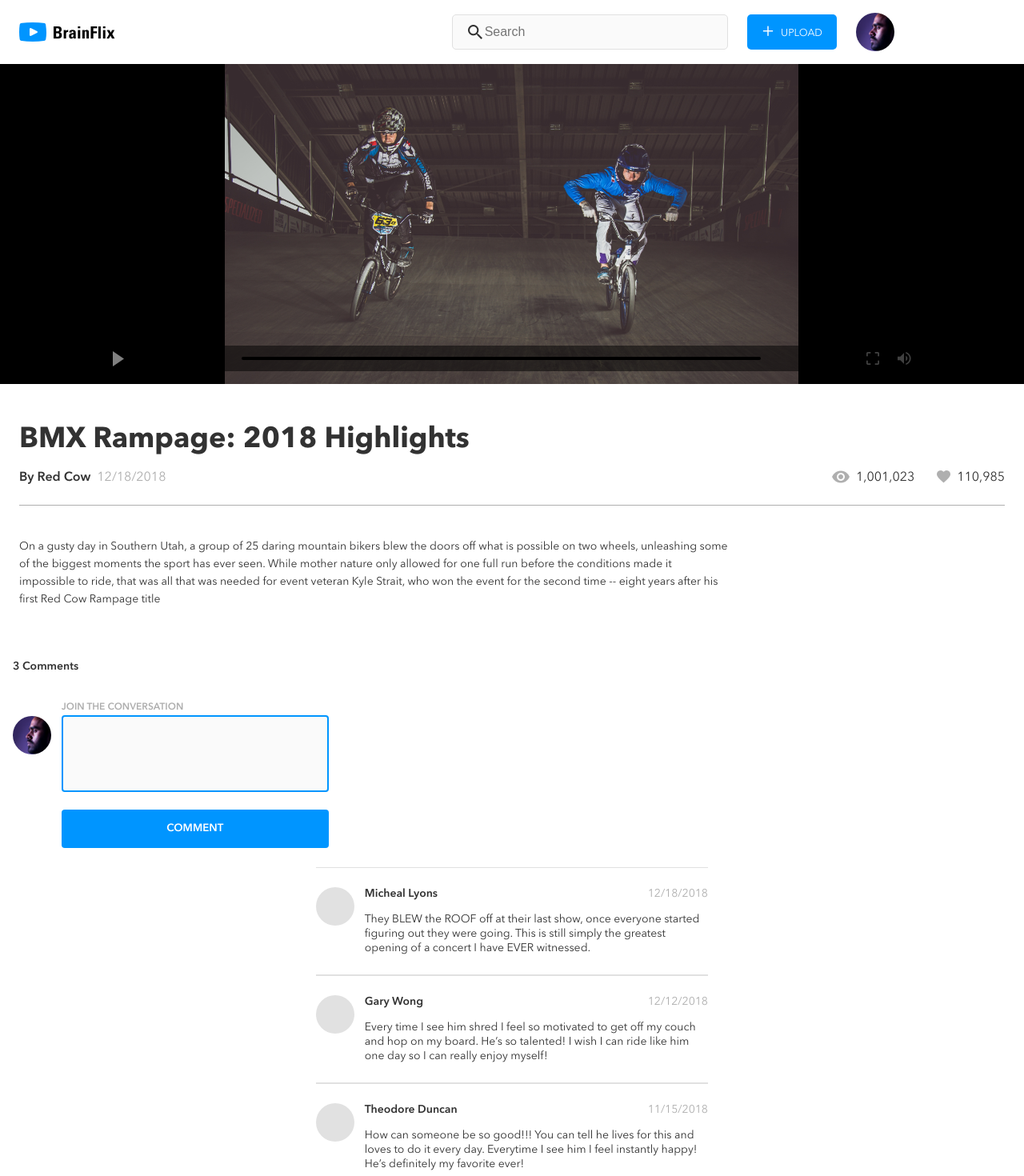
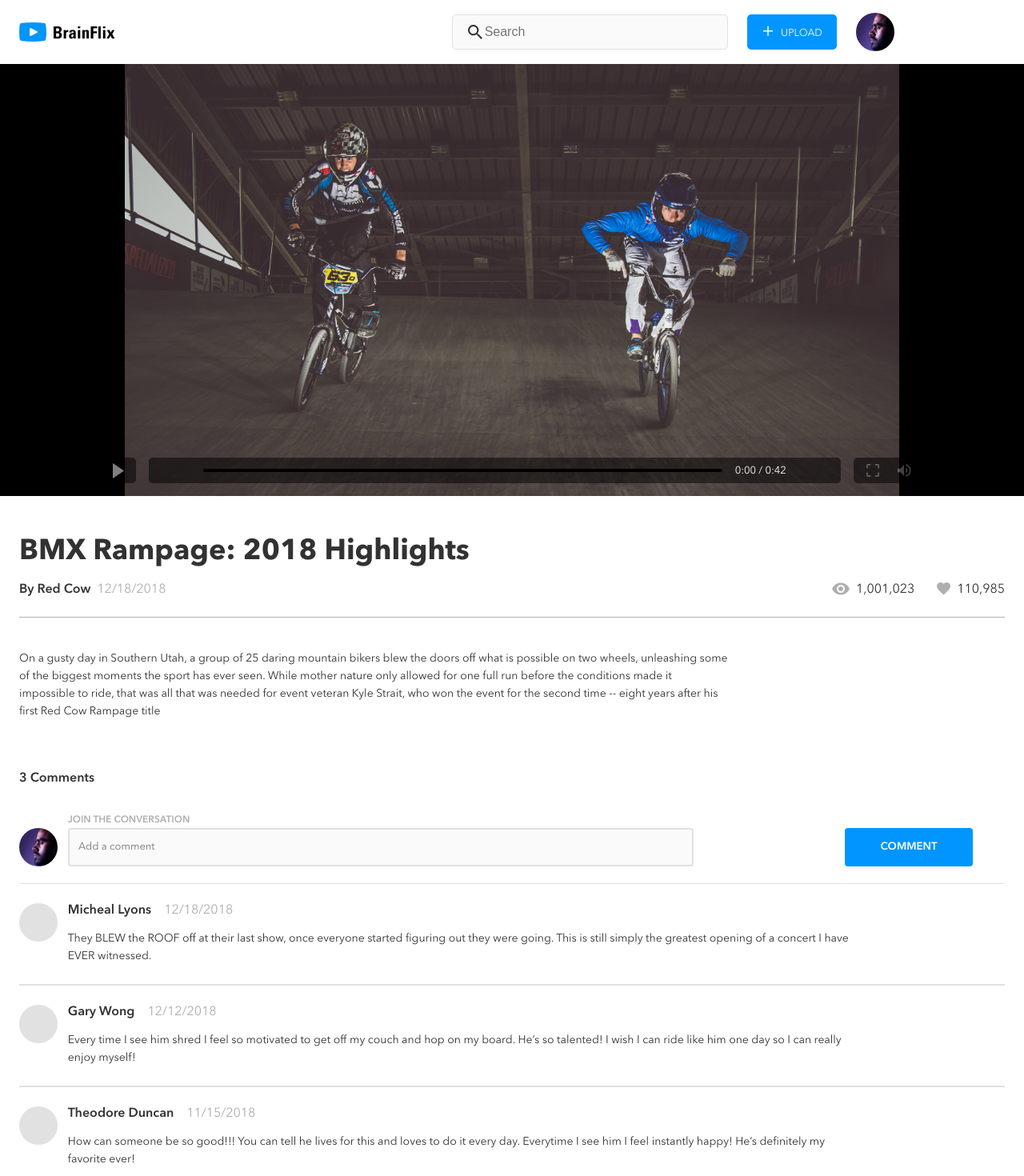
Before and after one commit to JDanielV/daniel-villaverde-brainflix, a React (Create React App) app in the folder sprint-one/: page / in a window 1280 px wide. Shown: the top 1470 px of the page at 80% size. Built offline with nearby package versions, Linux system fonts and the light colour scheme.

Commit message:
almost done styling all, about to try something crazy so committing first

```diff
--- a/sprint-one/src/components/CommentsSection.js
+++ b/sprint-one/src/components/CommentsSection.js
@@ -10,6 +10,7 @@
       <div className="comments-section__form-wrapper">
         <div className="comments-section__form-user-img" />
         <form className="comments-section__form">
+          <div className="comments-section__form-input-wrapper">
             <label
               className="comments-section__form-label"
               htmlFor="comment-field"
@@ -20,7 +21,9 @@
               type="text"
               className="comments-section__form-input"
               name="comment-field"
+              placeholder="Add a comment"
             />
+          </div>
           <button type="submit" className="comments-section__form-button">
             Comment
           </button>
--- a/sprint-one/src/styles/_partials/_comments.scss
+++ b/sprint-one/src/styles/_partials/_comments.scss
@@ -6,15 +6,39 @@
   margin-bottom: 2.5rem;
   font-family: "Avenir Next";
 
+  @include tablet {
+    padding: 0 1.5rem;
+  }
+
   &__comments-count {
     display: inline-block;
     font-family: "Avenir Next Demi Bold";
     margin-bottom: 2rem;
     font-size: 0.875rem;
+
+    @include tablet {
+      font-size: 1rem;
+      margin-bottom: 2rem;
+    }
   }
 
   &__form-wrapper {
     display: flex;
+    width: 100%;
+
+    @include tablet {
+      align-items: center;
+      justify-content: space-between;
+    }
+  }
+
+  &__form {
+    @include tablet {
+      display: flex;
+      justify-content: space-between;
+      align-items: center;
+      width: 100%;
+    }
   }
 
   &__form-user-img {
@@ -27,10 +51,22 @@
     border-radius: 40px;
     margin-top: 1.3rem;
     margin-right: 0.8rem;
+
+    @include tablet {
+      margin-top: 0;
+    }
+  }
+
+  &__form-input-wrapper {
+    @include tablet {
+      display: flex;
+      flex-direction: column;
+      width: 66.75%;
+      margin-right: 1rem;
+    }
   }
 
   &__form-label {
-    display: inline-block;
     font-family: "Avenir Next Demi Bold";
     text-transform: uppercase;
     color: $darker-gray;
@@ -48,12 +84,19 @@
     border-radius: 4px;
     height: 6rem;
     padding: 0.7rem 0.7rem;
-    border: solid 2px $primary-cta;
+    border: solid 2px $normal-gray;
     margin-bottom: 1rem;
     resize: none;
 
+    @include tablet {
+      height: 3rem;
+      width: 100%;
+      margin-bottom: 1.3rem;
+      padding: 0.8rem 0.7rem;
+    }
+
     &:focus {
-      border-color: $nav-text-black;
+      border-color: $primary-cta;
       outline: none;
     }
   }
@@ -70,6 +113,13 @@
     display: block;
     margin-bottom: 1.5rem;
 
+    @include tablet {
+      width: 10rem;
+      display: inline-block;
+      margin-bottom: 0;
+      margin-right: 2.5rem;
+    }
+
     &:hover {
       background-color: $hover-cta;
     }
@@ -82,6 +132,10 @@
     width: 100%;
     max-width: 30.625rem;
     padding-left: 0;
+
+    @include tablet {
+      max-width: 100%;
+    }
   }
 
   &__comment-li-wrapper {
@@ -92,6 +146,10 @@
     min-width: 18rem;
     padding: 1.5rem 0;
     font-size: 0.875rem;
+
+    @include tablet {
+      font-size: 1rem;
+    }
   }
 
   &__comment-user-img {
@@ -106,6 +164,10 @@
   &__comment-user-timestamp-wrapper {
     display: flex;
     justify-content: space-between;
+
+    @include tablet {
+      justify-content: flex-start;
+    }
   }
 
   &__comment-user {
@@ -117,10 +179,20 @@
   &__comment-timestamp {
     display: inline-block;
     color: $darker-gray;
+
+    @include tablet {
+      margin-left: 1rem;
+    }
   }
 
   &__comment-content {
     margin-bottom: 0;
     line-height: 1.125rem;
+
+    @include tablet {
+      width: 93%;
+      font-size: 0.875rem;
+      line-height: 1.375rem;
+    }
   }
 }
--- a/sprint-one/src/styles/_partials/_mainVideo.scss
+++ b/sprint-one/src/styles/_partials/_mainVideo.scss
@@ -1,11 +1,16 @@
 .main-video {
   height: 57.2vw;
-  max-height: 25rem;
+  max-height: 52.1vw;
   background-color: black;
+  display: flex;
   position: relative;
 
   @include tablet {
-    height: 25rem;
+    height: 52.1vw;
+  }
+
+  @include tablet {
+    max-height: 33.75rem;
   }
 
   &__controls-overlay {
@@ -14,7 +19,17 @@
     justify-content: center;
     height: 2rem;
     width: 100%;
+
     bottom: 1rem;
+
+    @include tablet {
+    }
+
+    @include desktop {
+      max-width: 71.25rem;
+      left: 50%;
+      margin-left: -35.625rem;
+    }
   }
 
   &__button {
@@ -77,13 +92,16 @@
 
   &__duration {
     display: none;
+
     @include tablet {
+      display: inline-block;
       background-color: rgba(0, 0, 0, 0);
       border-radius: 5px;
       color: $clear-gray;
       height: 2rem;
       font-size: 0.812rem;
-      margin: 0 1rem;
+      margin: auto 1rem;
+      padding: 0.55rem 0;
     }
   }
 
--- a/sprint-one/src/styles/_partials/_videosList.scss
+++ b/sprint-one/src/styles/_partials/_videosList.scss
@@ -18,6 +18,7 @@
     display: flex;
     height: 4.375rem;
     margin-bottom: 1.5rem;
+    max-width: 18rem;
   }
 
   &__video-thumbnail-container {
@@ -29,8 +30,10 @@
   }
 
   &__video-thumbnail {
+    min-width: 7.5rem;
     max-width: 100%;
     border-radius: 5px;
+    transform: scale(1.2);
   }
 
   &__video-title {
--- a/sprint-one/src/styles/styles.css
+++ b/sprint-one/src/styles/styles.css
@@ -57,6 +57,12 @@
   }
 }
 
+@media (min-width: 1440px) {
+  .header {
+    padding: 1rem 10.5rem;
+  }
+}
+
 .header__logo-img {
   width: 7.5rem;
   height: 1.5rem;
@@ -69,6 +75,12 @@
   }
 }
 
+@media (min-width: 1440px) {
+  .header__logo-img {
+    margin: auto 0 auto 0;
+  }
+}
+
 @media (min-width: 768px) {
   .header__search-button-img-wrapper {
     display: -webkit-box;
@@ -78,6 +90,12 @@
     -webkit-box-pack: end;
         -ms-flex-pack: end;
             justify-content: flex-end;
+  }
+}
+
+@media (min-width: 1440px) {
+  .header__search-button-img-wrapper {
+    margin-left: 31.812rem;
   }
 }
 
@@ -114,6 +132,12 @@
   display: -webkit-box;
   display: -ms-flexbox;
   display: flex;
+}
+
+@media (min-width: 1440px) {
+  .header__button-img-wrapper {
+    width: 12rem;
+  }
 }
 
 .header__button {
@@ -181,14 +205,23 @@
 
 .main-video {
   height: 57.2vw;
-  max-height: 25rem;
+  max-height: 52.1vw;
   background-color: black;
+  display: -webkit-box;
+  display: -ms-flexbox;
+  display: flex;
   position: relative;
 }
 
 @media (min-width: 768px) {
   .main-video {
-    height: 25rem;
+    height: 52.1vw;
+  }
+}
+
+@media (min-width: 768px) {
+  .main-video {
+    max-height: 33.75rem;
   }
 }
 
@@ -203,6 +236,14 @@
   height: 2rem;
   width: 100%;
   bottom: 1rem;
+}
+
+@media (min-width: 1440px) {
+  .main-video__controls-overlay {
+    max-width: 71.25rem;
+    left: 50%;
+    margin-left: -35.625rem;
+  }
 }
 
 .main-video__button {
@@ -279,12 +320,14 @@
 
 @media (min-width: 768px) {
   .main-video__duration {
+    display: inline-block;
     background-color: rgba(0, 0, 0, 0);
     border-radius: 5px;
     color: #fafafa;
     height: 2rem;
     font-size: 0.812rem;
-    margin: 0 1rem;
+    margin: auto 1rem;
+    padding: 0.55rem 0;
   }
 }
 
@@ -462,6 +505,12 @@
   font-family: "Avenir Next";
 }
 
+@media (min-width: 768px) {
+  .comments-section {
+    padding: 0 1.5rem;
+  }
+}
+
 .comments-section__comments-count {
   display: inline-block;
   font-family: "Avenir Next Demi Bold";
@@ -469,10 +518,44 @@
   font-size: 0.875rem;
 }
 
+@media (min-width: 768px) {
+  .comments-section__comments-count {
+    font-size: 1rem;
+    margin-bottom: 2rem;
+  }
+}
+
 .comments-section__form-wrapper {
   display: -webkit-box;
   display: -ms-flexbox;
   display: flex;
+  width: 100%;
+}
+
+@media (min-width: 768px) {
+  .comments-section__form-wrapper {
+    -webkit-box-align: center;
+        -ms-flex-align: center;
+            align-items: center;
+    -webkit-box-pack: justify;
+        -ms-flex-pack: justify;
+            justify-content: space-between;
+  }
+}
+
+@media (min-width: 768px) {
+  .comments-section__form {
+    display: -webkit-box;
+    display: -ms-flexbox;
+    display: flex;
+    -webkit-box-pack: justify;
+        -ms-flex-pack: justify;
+            justify-content: space-between;
+    -webkit-box-align: center;
+        -ms-flex-align: center;
+            align-items: center;
+    width: 100%;
+  }
 }
 
 .comments-section__form-user-img {
@@ -487,8 +570,27 @@
   margin-right: 0.8rem;
 }
 
+@media (min-width: 768px) {
+  .comments-section__form-user-img {
+    margin-top: 0;
+  }
+}
+
+@media (min-width: 768px) {
+  .comments-section__form-input-wrapper {
+    display: -webkit-box;
+    display: -ms-flexbox;
+    display: flex;
+    -webkit-box-orient: vertical;
+    -webkit-box-direction: normal;
+        -ms-flex-direction: column;
+            flex-direction: column;
+    width: 66.75%;
+    margin-right: 1rem;
+  }
+}
+
 .comments-section__form-label {
-  display: inline-block;
   font-family: "Avenir Next Demi Bold";
   text-transform: uppercase;
   color: #afafaf;
@@ -506,13 +608,22 @@
   border-radius: 4px;
   height: 6rem;
   padding: 0.7rem 0.7rem;
-  border: solid 2px #0095ff;
+  border: solid 2px #e1e1e1;
   margin-bottom: 1rem;
   resize: none;
 }
 
+@media (min-width: 768px) {
+  .comments-section__form-input {
+    height: 3rem;
+    width: 100%;
+    margin-bottom: 1.3rem;
+    padding: 0.8rem 0.7rem;
+  }
+}
+
 .comments-section__form-input:focus {
-  border-color: #323232;
+  border-color: #0095ff;
   outline: none;
 }
 
@@ -529,6 +640,15 @@
   margin-bottom: 1.5rem;
 }
 
+@media (min-width: 768px) {
+  .comments-section__form-button {
+    width: 10rem;
+    display: inline-block;
+    margin-bottom: 0;
+    margin-right: 2.5rem;
+  }
+}
+
 .comments-section__form-button:hover {
   background-color: #0065ad;
 }
@@ -538,6 +658,12 @@
   width: 100%;
   max-width: 30.625rem;
   padding-left: 0;
+}
+
+@media (min-width: 768px) {
+  .comments-section__comments-ul {
+    max-width: 100%;
+  }
 }
 
 .comments-section__comment-li-wrapper {
@@ -550,6 +676,12 @@
   min-width: 18rem;
   padding: 1.5rem 0;
   font-size: 0.875rem;
+}
+
+@media (min-width: 768px) {
+  .comments-section__comment-li-wrapper {
+    font-size: 1rem;
+  }
 }
 
 .comments-section__comment-user-img {
@@ -570,6 +702,14 @@
           justify-content: space-between;
 }
 
+@media (min-width: 768px) {
+  .comments-section__comment-user-timestamp-wrapper {
+    -webkit-box-pack: start;
+        -ms-flex-pack: start;
+            justify-content: flex-start;
+  }
+}
+
 .comments-section__comment-user {
   font-family: "Avenir Next Demi Bold";
   color: #323232;
@@ -581,9 +721,23 @@
   color: #afafaf;
 }
 
+@media (min-width: 768px) {
+  .comments-section__comment-timestamp {
+    margin-left: 1rem;
+  }
+}
+
 .comments-section__comment-content {
   margin-bottom: 0;
   line-height: 1.125rem;
+}
+
+@media (min-width: 768px) {
+  .comments-section__comment-content {
+    width: 93%;
+    font-size: 0.875rem;
+    line-height: 1.375rem;
+  }
 }
 
 .videos-list {
@@ -609,6 +763,7 @@
   display: flex;
   height: 4.375rem;
   margin-bottom: 1.5rem;
+  max-width: 18rem;
 }
 
 .videos-list__video-thumbnail-container {
@@ -620,8 +775,11 @@
 }
 
 .videos-list__video-thumbnail {
+  min-width: 7.5rem;
   max-width: 100%;
   border-radius: 5px;
+  -webkit-transform: scale(1.2);
+          transform: scale(1.2);
 }
 
 .videos-list__video-title {
@@ -652,4 +810,11 @@
   max-width: 100vw;
   overflow: hidden;
 }
+
+.video-content-wrapper__section-flexer {
+  display: -webkit-box;
+  display: -ms-flexbox;
+  display: flex;
+  padding: 0 10.5rem;
+}
 /*# sourceMappingURL=styles.css.map */
--- a/sprint-one/src/styles/styles.scss
+++ b/sprint-one/src/styles/styles.scss
@@ -22,3 +22,8 @@
   max-width: 100vw;
   overflow: hidden;
 }
+
+.video-content-wrapper__section-flexer {
+  display: flex;
+  padding: 0 10.5rem;
+}
```
Also changed, not shown: sprint-one/src/styles/_partials/_header.scss (+19 -0 lines), 1 other file (tests, documents, lock files or other folders). Lines whose indentation alone changed are shown as unchanged.
